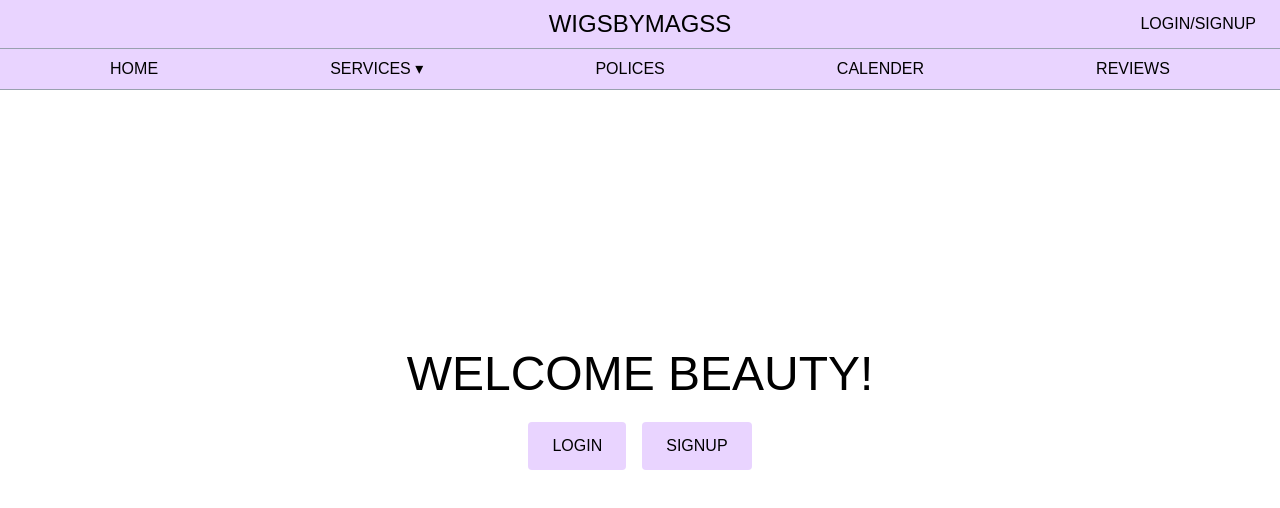
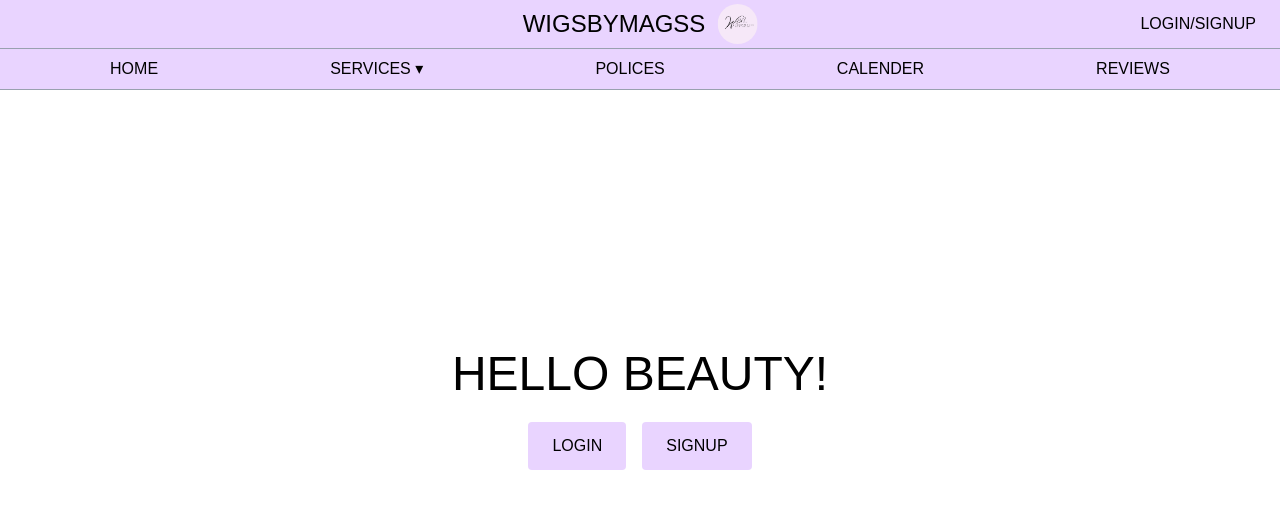
Before and after one commit to margaretajibola/WigsbymagssBookingWebsite, a Next.js app in the folder my-booking-app/: page / in a window 1280 px wide. Shown: the top 508 px of the page. Built offline with nearby package versions, Linux system fonts and the light colour scheme; a web font is replaced by a local one.

Commit message:
minor changes plus added logo to nav

```diff
--- a/my-booking-app/app/page.tsx
+++ b/my-booking-app/app/page.tsx
@@ -5,7 +5,7 @@ import Link from "next/link";
 export default function Home() {
  return (
     <div className="flex flex-col items-center justify-center h-[80vh] gap-6">
-      <h1 className="text-5xl text-black">WELCOME BEAUTY!</h1>
+      <h1 className="text-5xl text-black">HELLO BEAUTY!</h1>
 
       <div className="flex gap-4">
         <Link
--- a/my-booking-app/components/DoubleNav.tsx
+++ b/my-booking-app/components/DoubleNav.tsx
@@ -1,16 +1,26 @@
 // components/DoubleNav.tsx
 
 import Link from "next/link";
+import Image from "next/image";
 
 export default function DoubleNav() {
   return (
     <header>
       {/* Top nav */}
       <nav className="bg-purple-200 text-white px-6 py-3 flex items-center relative border-b-1 border-gray-400">
-        {/* Centered brand name */}
-        <h1 className="absolute left-1/2 transform -translate-x-1/2 text-2xl text-black">
-          WIGSBYMAGSS
-        </h1>
+        {/* Centered brand name and logo*/}
+        <div className="flex items-center gap-3 absolute left-1/2 transform -translate-x-1/2">
+          <h1 className="text-2xl text-black">WIGSBYMAGSS</h1>
+          <div className="w-10 h-10 rounded-full overflow-hidden">
+            <Image
+              src="/logo.png"
+              alt="My Logo"
+              width={40}
+              height={40}
+              style={{ objectFit: "cover" }}
+            />
+          </div>
+        </div>
 
         {/* Right-aligned auth buttons */}
         <div className="ml-auto flex gap-4">
```
Also changed, not shown: my-booking-app/public/logo.png (added).
